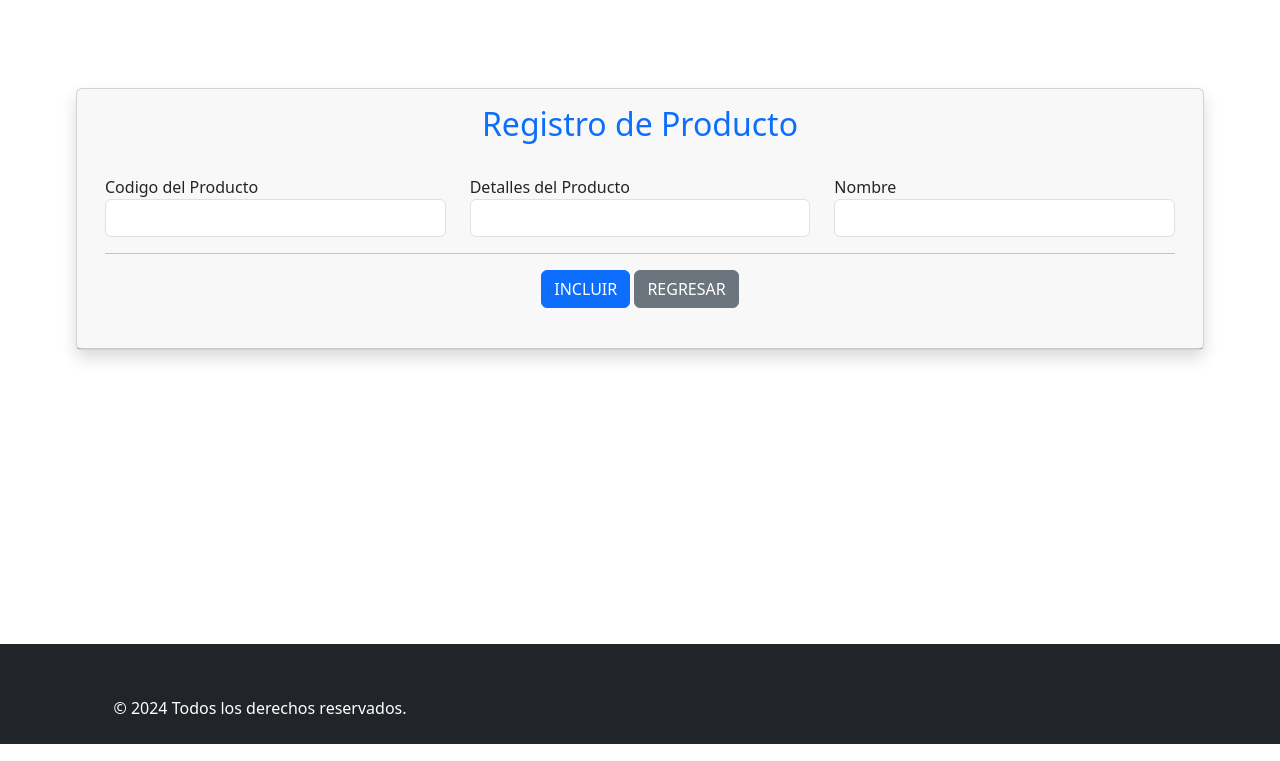
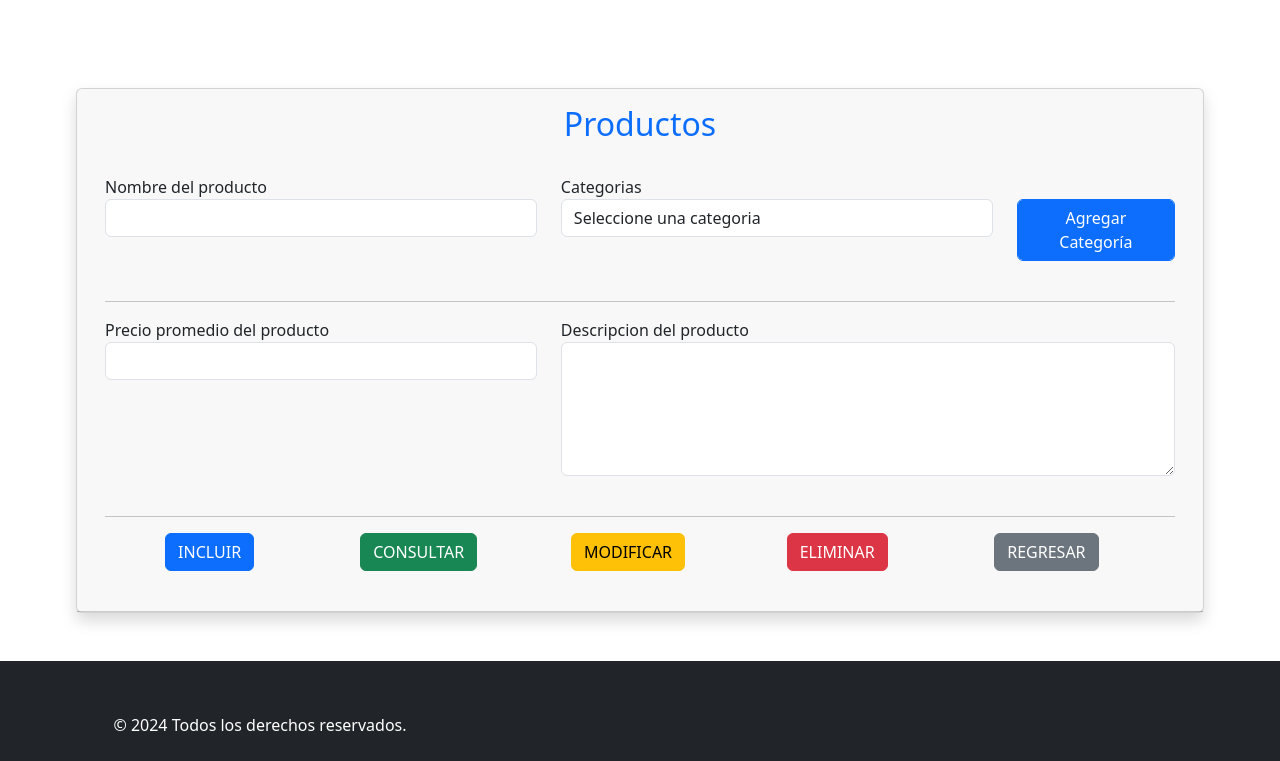
Before and after one commit to rijalss/Proyecto-universidad, a PHP site: page /index.php?pagina=producto in a window 1280 px wide. Shown: the part 56-817 px from the top of the page. Run offline with PHP 8.4, Linux system fonts and the light colour scheme; some libraries are stand-ins or nearby versions.

Commit message:
Vista entradas, al igual que producto terminadas se le agregaron los campos correspondientes con la base de datos y se modifico todo para que fuese mas interactivo y comodo para el usuario.

```diff
--- a/views/producto.php
+++ b/views/producto.php
@@ -1,17 +1,18 @@
 <!DOCTYPE html>
 <html lang="en">
+
 <head>
 	<meta charset="UTF-8">
 	<meta name="viewport" content="width=device-width, initial-scale=1.0">
-    <title>Producto</title>
+	<title>Productos</title>
 	<link href="https://cdn.lineicons.com/4.0/lineicons.css" rel="stylesheet" />
 	<link rel="stylesheet" href="public/bootstrap/css/bootstrap.min.css">
 	<link rel="stylesheet" href="public/bootstrap/css/style.css">
+</head>
 
-</head>
 <body>
 	<!-- Header -->
-        <?php require_once("public/commun/menu.php");?>
+	<?php require_once("public/commun/menu.php"); ?>
 	<!-- Header -->
 	<br>
 	<br>
@@ -19,44 +20,120 @@
 	<br>
 
 	<div class="container-center m-5">
-    <div class="container-fluid"> <!-- todo el contenido ira dentro de esta etiqueta-->
-	<!-- As a heading -->
-
+		<div class="container-fluid">
 			<div class="card shadow mb-4">
 				<div class="card-header py-3">
-        <h6 class="container text-center h2 text-primary">Registro de Producto</h6>
+					<h6 class="container text-center h2 text-primary">Productos</h6>
 					<br>
-<form method="post" action="" id="f">
+					<form method="post" action="" id="">
 						<div class="container">
 							<div class="row">
+
+								<!-- inputs para agregar informacion sobre el producto -->
+
 								<div class="col">
-			<label for="codproducto">Codigo del Producto</label>
-			<input class="form-control" type="text" id="codproducto" name="codproducto" />
-			<span id="scedula"></span>
+									<label for="nombreProducto">Nombre del producto</label>
+									<input class="form-control" type="text" id="nombreProducto" name="nombreProducto" />
 								</div>
 								<div class="col">
-			<label for="detallesp">Detalles del Producto</label>
-			<input class="form-control" type="text" id="detallesp" name="detallesp" />
+									<label for="categorias">Categorias</label>
+									<select class="form-control" name="categorias" id="categorias">
+										<option value="" disabled selected>Seleccione una categoria</option>
+										<option value="1">Papeleria</option>
+										<option value="2">Jugueteria</option>
+										<option value="3">Electronica</option>
+
+									</select>
+								</div>
+								<div class="col-2">
+									<label for="agregarcategoria">&nbsp;</label>
+
+									<button type="button" class="btn btn-primary form-control" data-bs-toggle="modal" data-bs-target="#agregarcategoria">
+										Agregar Categoría
+									</button>
+
+									<!-- Modal encargado de agregar un nueva categoria -->
+
+									<div class="modal fade" id="agregarcategoria" tabindex="-1" aria-labelledby="categoriamodal" aria-hidden="true">
+										<div class="modal-dialog">
+											<div class="modal-content">
+												<div class="modal-header">
+													<h5 class="modal-title" id="categoriamodal">Agregar Categoría</h5>
+													<button type="button" class="btn-close" data-bs-dismiss="modal" aria-label="Close"></button>
+												</div>
+												<div class="modal-body">
+
+													<!-- Form dentro del modal para agregar productos a la base de datos -->
+
+													<form id="addCategoryForm" method="post" action="add_category.php">
+														<div class="mb-3">
+															<label for="nombreCategoria" class="form-label">Nombre de la Categoría</label>
+															<input type="text" class="form-control" id="nombreCategoria" name="category_name" required>
+														</div>
+														<div class="text-center">
+															<button type="submit" class="btn btn-primary">Agregar</button>
 														</div>
 
+													</form>
+												</div>
+											</div>
+										</div>
+									</div>
+
+
+								</div>
+
+
+
+							</div>
+
+							<div class="row">
 								<div class="col">
-			<label for="nombre">Nombre</label>
-			<input class="form-control" type="text" id="nombre" name="nombre" />
+									<br>
+									<hr />
 								</div>
 							</div>
 
 							<div class="row">
 								<div class="col">
-			<hr/>
+									<div class="col-12">
+										<label for="promedioPrecio">Precio promedio del producto</label>
+										<input class="form-control" type="number" id="promedioPrecio" name="promedioPrecio" />
+									</div>
+								</div>
+								<!-- Campo para describir o detallar el producto -->
+
+								<div class="col-7">
+									<label for="detalleProducto">Descripcion del producto</label>
+									<textarea class="form-control" id="detalleProducto" name="detalleProducto" rows="5"></textarea>
 								</div>
 							</div>
 
 							<div class="row">
-		<div class="col text-center  mb-4">
+								<div class="col">
+									<br>
+									<hr />
+								</div>
+							</div>
+
+							<!-- Botonera para cumplir acciones -->
+
+							<div class="row container text-center">
+								<div class="col  mb-4">
 									<button type="button" class="btn btn-primary " id="incluir" name="incluir">INCLUIR</button>
+								</div>
+								<div class="col mb-4">
+									<button type="button" class="btn btn-success" id="consultar" data-toggle="modal" data-target="#modal1" name="consultar">CONSULTAR</button>
+								</div>
+								<div class="col mb-4">
+									<button type="button" class="btn btn-warning" id="modificar" name="modificar">MODIFICAR</button>
+								</div>
+								<div class="col mb-4">
+									<button type="button" class="btn btn-danger" id="eliminar" name="eliminar">ELIMINAR</button>
+								</div>
+								<div class="col mb-4">
 									<a href="." class="btn btn-secondary">REGRESAR</a>
 								</div>
-
 							</div>
 						</div>
 					</form>
@@ -66,11 +143,14 @@
 	</div>
 	</div>
 	<!-- Footer -->
-<?php require_once("public/commun/footer.php");?>
+	<?php require_once("public/commun/footer.php"); ?>
 	<!-- Footer -->
 	</div> <!-- fin de container -->
+
 	<!-- Scripts -->
+	<script src="public/bootstrap/js/sidebar.js"></script>
 	<script src="public/bootstrap/js/bootstrap.bundle.min.js"></script>
 	<!-- Scripts -->
 </body>
+
 </html>
```
Also changed, not shown: views/entrada.php (+31 -9 lines). Lines whose indentation alone changed are shown as unchanged.
